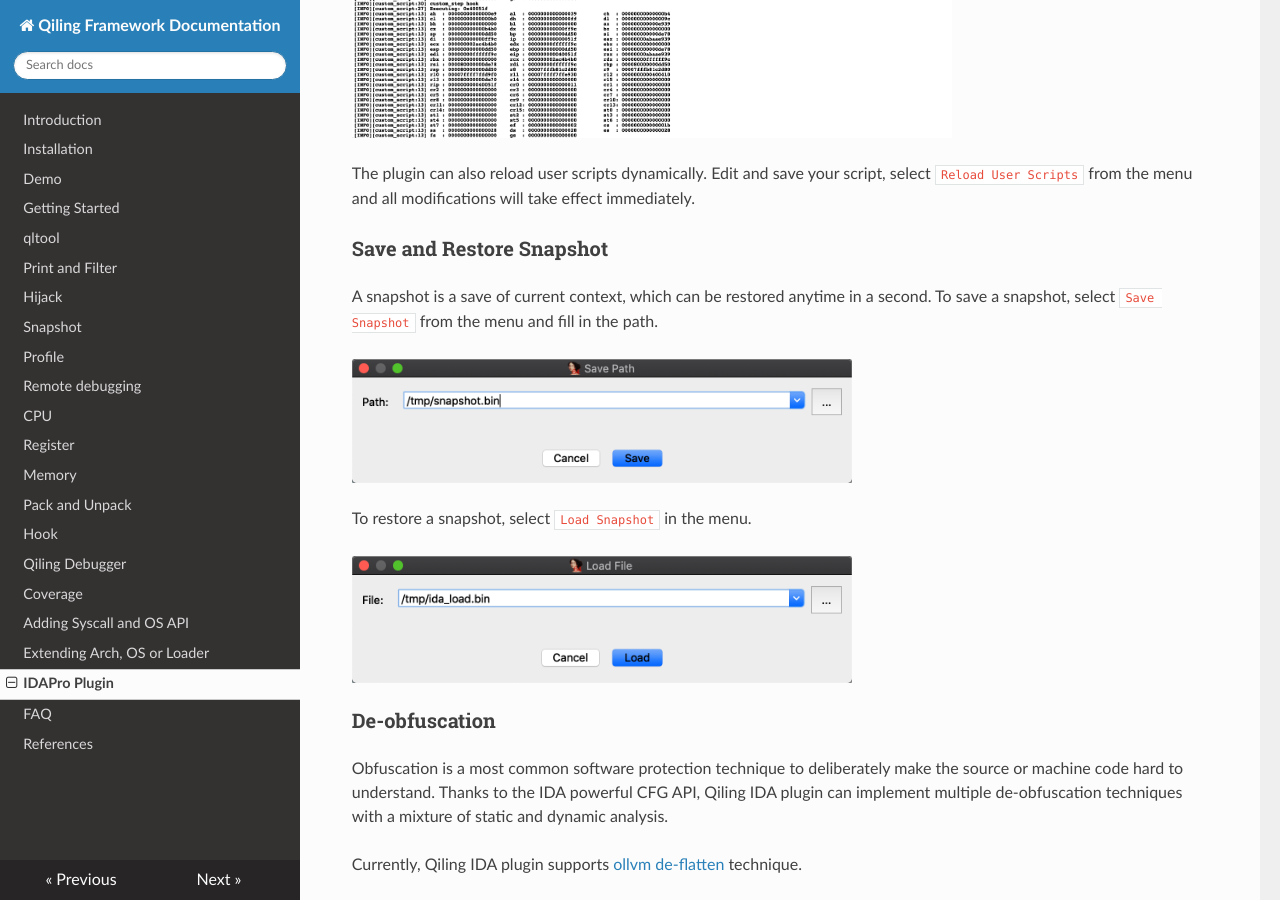
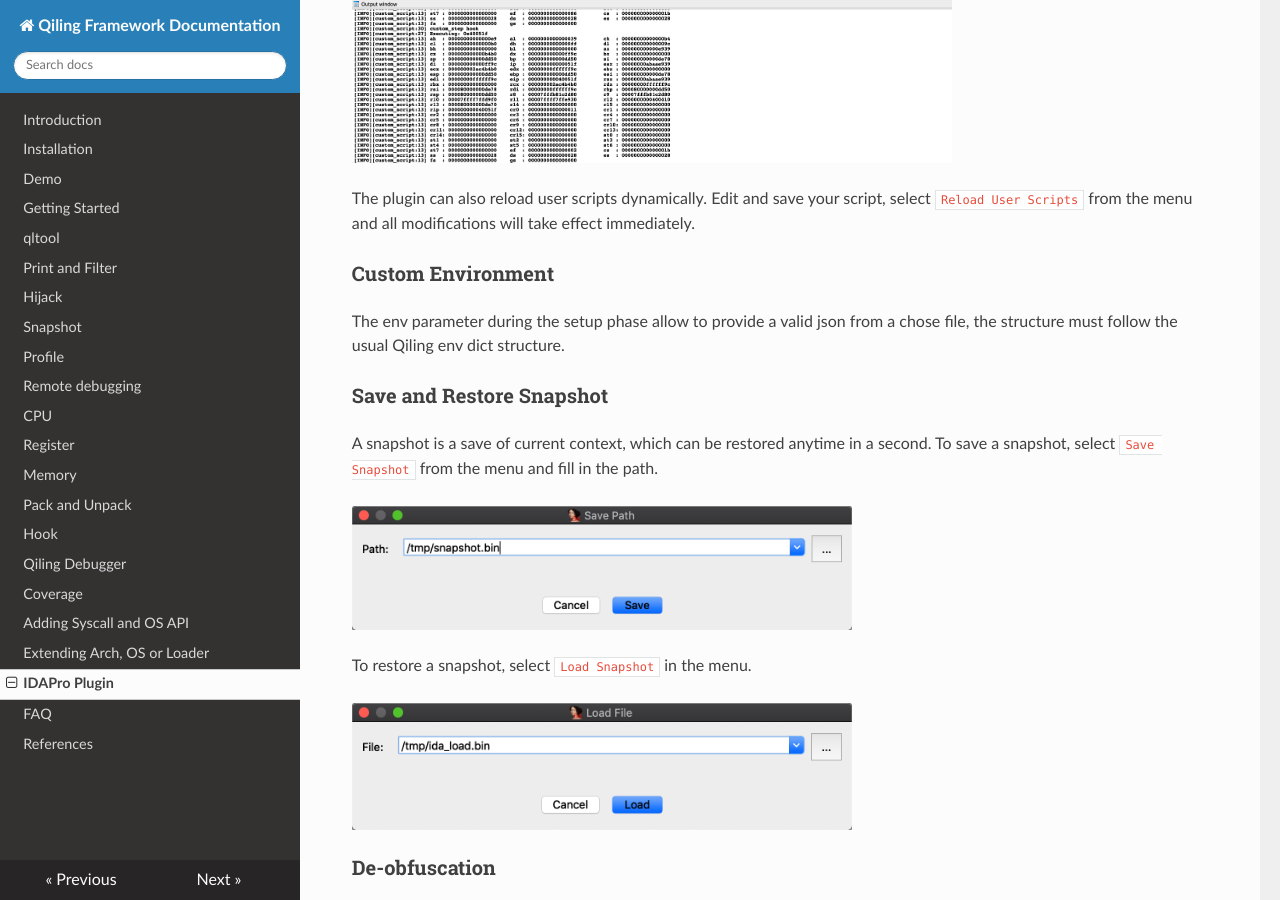
Before and after one commit to qilingframework/rtfd.io, an MkDocs documentation site: the page built from docs/ida.md, in a window 1280 px wide and 900 px high, scrolled down 8932 px. Built offline with MkDocs 1.6.1, drawn with Linux system fonts in a browser that asks for light colours; nearby versions of some CDN libraries; some of the changed text lies outside the part shown.

Commit message:
Updated ida.md.

```diff
--- a/docs/ida.md
+++ b/docs/ida.md
@@ -95,7 +95,7 @@ To setup the plugin, right-click anywhere and choose the submenu `Qiling Emulato
 
 [![](img/ida1.png){: style="height:auto;width:500px;display:block;margin:left"}](img/ida1.png)
 
-Select `Setup` from the menu, pop-up window will appear and ask for `rootfs` and `custom user script`
+Select `Setup` from the menu, pop-up window will appear and ask for `rootfs`, `custom user script` and an optional parameter `env`
 
 [![](img/ida2.png){: style="height:auto;width:500px;display:block;margin:left"}](img/ida2.png)
 
@@ -230,6 +230,10 @@ Every time you step an instruction, the output window is updated with the latest
 
 The plugin can also reload user scripts dynamically. Edit and save your script, select `Reload User Scripts` from the menu and all modifications will take effect immediately.
 
+### Custom Environment
+
+The env parameter during the setup phase allow to provide a valid json from a chose file, the structure must follow the usual Qiling env dict structure.
+
 ### Save and Restore Snapshot
 
 A snapshot is a save of current context, which can be restored anytime in a second. To save a snapshot, select `Save Snapshot` from the menu and fill in the path.
```
